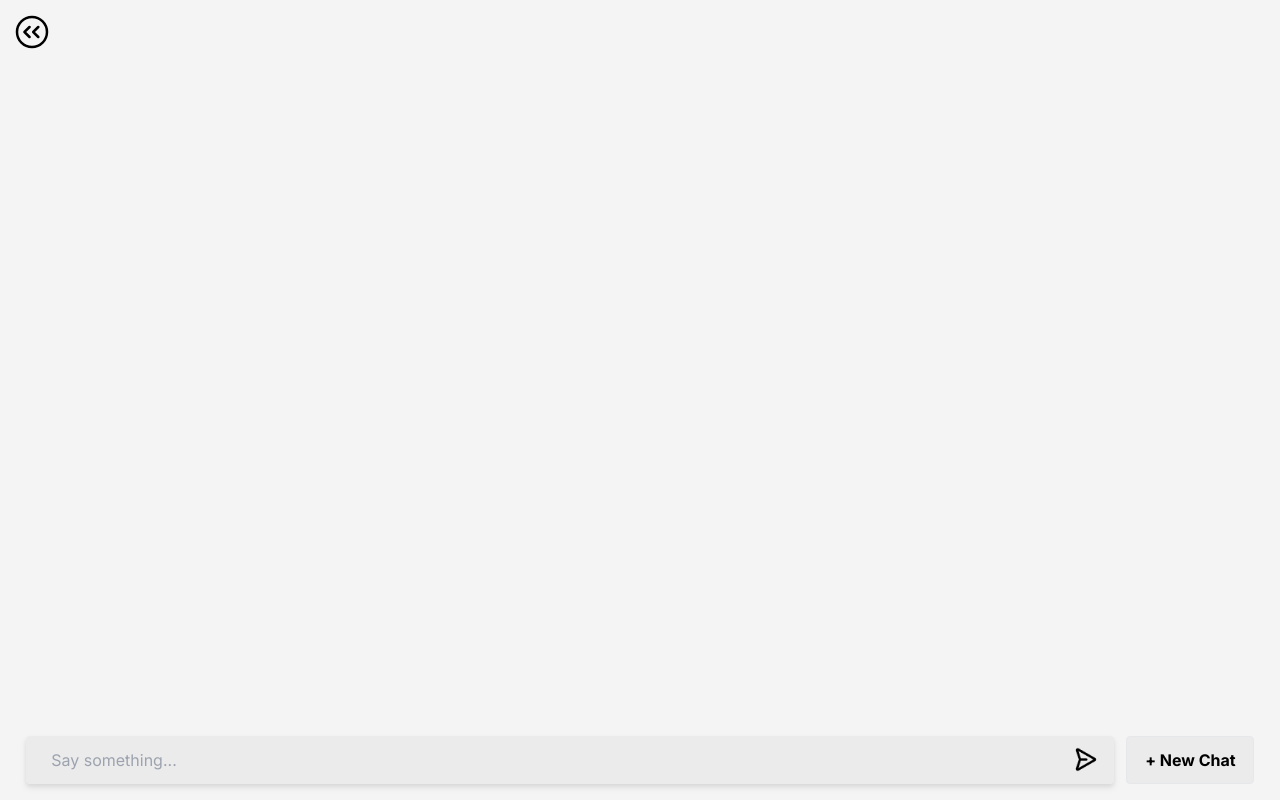
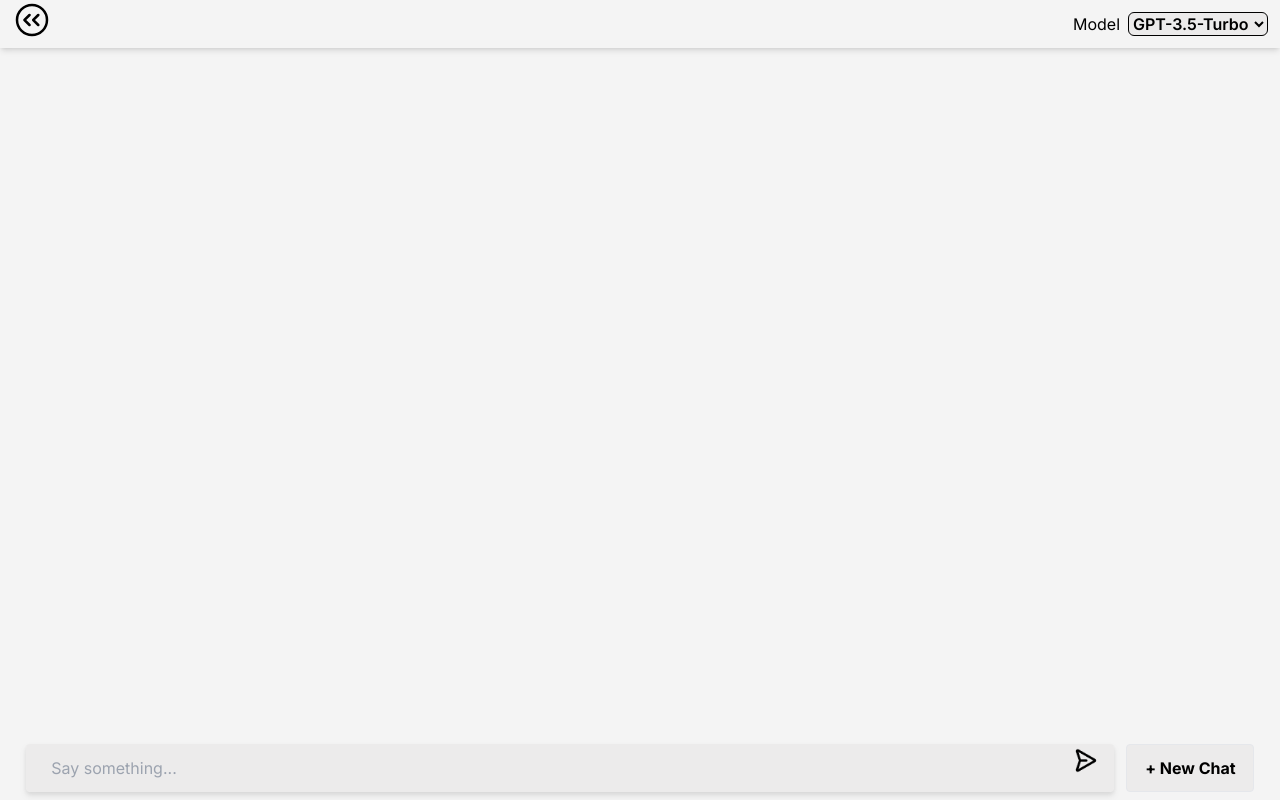
Before and after one commit to eyucherin/echo, a Next.js app: page /dash in a window 1280 px wide. Built offline with nearby package versions, Linux system fonts and the light colour scheme.

Commit message:
added openAssistant model

```diff
--- a/package.json
+++ b/package.json
@@ -9,11 +9,14 @@
     "lint": "next lint"
   },
   "dependencies": {
+    "@huggingface/inference": "^2.6.1",
     "ai": "^2.1.8",
     "autoprefixer": "10.4.14",
     "eslint": "8.43.0",
     "eslint-config-next": "13.4.7",
+    "i": "^0.3.7",
     "next": "13.4.7",
+    "npm": "^9.7.2",
     "openai-edge": "^1.1.0",
     "postcss": "8.4.24",
     "react": "18.2.0",
--- a/src/app/api/chat/chatBot.js
+++ /dev/null
@@ -1,29 +0,0 @@
-'use client'
-
-import { useChat } from 'ai/react';
-
-export default function ChatBot() {
-    const { messages, input, handleInputChange, handleSubmit } = useChat()
-
-    return (
-      <div className="flex flex-col w-full max-w-md py-24 mx-auto stretch">
-        {messages.length > 0
-          ? messages.map(m => (
-              <div key={m.id} className="whitespace-pre-wrap">
-                {m.role === 'user' ? 'User: ' : 'AI: '}
-                {m.content}
-              </div>
-            ))
-          : null}
-
-        <form onSubmit={handleSubmit}>
-          <input
-            className="fixed bottom-0 w-full max-w-md p-2 mb-8 border border-gray-300 rounded shadow-xl"
-            value={input}
-            placeholder="Say something..."
-            onChange={handleInputChange}
-          />
-        </form>
-      </div>
-    )
-}
--- a/src/app/api/chat/route.ts
+++ b/src/app/api/chat/route.ts
@@ -12,6 +12,8 @@ const apiConfig = new Configuration({
 const openai = new OpenAIApi(apiConfig)
 
 export async function POST(req: Request) {
+
+  console.log("USING THE OPENAI MODEL");
   // Extract the `messages` from the body of the request
   const { messages } = await req.json();
 
--- /dev/null
+++ b/src/app/api/chat2/route.ts
@@ -0,0 +1,43 @@
+import { HfInference } from '@huggingface/inference'
+import { HuggingFaceStream, StreamingTextResponse } from 'ai'
+
+const Hf = new HfInference(process.env.HUGGINGFACE_API_KEY)
+
+export const runtime = 'edge'
+
+function buildPrompt(
+  messages: { content: string; role: 'system' | 'user' | 'assistant' }[]
+) {
+  return (
+    messages
+      .map(({ content, role }) => {
+        if (role === 'user') {
+          return `<|prompter|>${content}<|endoftext|>`
+        } else {
+          return `<|assistant|>${content}<|endoftext|>`
+        }
+      })
+      .join('') + '<|assistant|>'
+  )
+}
+
+export async function POST(req: Request) {
+  console.log("USING THE OPENASSISTANT MODEL");
+  const { messages } = await req.json()
+  const response = await Hf.textGenerationStream({
+    model: 'OpenAssistant/oasst-sft-4-pythia-12b-epoch-3.5',
+    inputs: buildPrompt(messages),
+    parameters: {
+      max_new_tokens: 200,
+      // @ts-ignore (this is a valid parameter specifically in OpenAssistant models)
+      typical_p: 0.2,
+      repetition_penalty: 1,
+      truncate: 1000,
+      return_full_text: false
+    }
+  })
+
+  const stream = HuggingFaceStream(response)
+
+  return new StreamingTextResponse(stream)
+}
--- a/src/app/dash/page.js
+++ b/src/app/dash/page.js
@@ -2,19 +2,46 @@
 import {useChat } from 'ai/react';
 import EchoChat from '../components/echoChat.js';
 import UserChat from '../components/userChat.js';
-import { useEffect, useRef } from 'react';
+import { useEffect, useRef,useState } from 'react';
 import Link from 'next/link'
 
 export default function Page() {
-    const { messages, input, handleInputChange, handleSubmit } = useChat()
+
+   const getInitialState = () => {
+      const value = "GPT-3.5-Turbo";
+      return value;
+    };
+
+    const initialOption = {
+      api: '/api/chat',
+   };
+
+    const [value, setValue] = useState(getInitialState);
+    const [options, setOptions] = useState(initialOption);
+
+    const { messages, input, handleInputChange, handleSubmit,api } = useChat(options)
     const messageContainerRef = useRef(null);
+
+    const handleChange = (e) => {
+      console.log(e.target.value);
+      if (e.target.value === "GPT-3.5-Turbo") {
+        setOptions({
+          api: '/api/chat',
+        });
+      } else if (e.target.value === "Open Assistant") {
+        setOptions({
+          api: '/api/chat2',
+        });
+      };
+      setValue(e.target.value);
+    };
 
     useEffect(() => {
       scrollMessageContainerToBottom();
     }, [messages]);
 
     const clearMessage = () => {
-      window.location.reload(true); // Navigate to the root URL to reset the chat
+      window.location.reload(true);
     };
 
     const scrollMessageContainerToBottom = () => {
@@ -26,11 +53,22 @@ export default function Page() {
 
     return (
       <div className>
-        <Link href = "/">
-        <img className = " fixed ml-3 mt-3" src = "back-home.svg" width={40} height={15} alt = "people"></img>
-        </Link>
+        <div className = " flex justify-between h-[6vh] px-3  py-[0.5] shadow-md ">
+          <Link href = "/">
+          <img className = "" src = "back-home.svg" width={40} height={15} alt = "people"></img>
+          </Link>
 
-        <div ref={messageContainerRef} className = "h-[92vh] overflow-y-auto">
+          <div className = "h-[100%] flex justify-center items-center">
+            <div className = "mr-2">Model</div>
+            <select value={value} onChange={handleChange} className = "font-semibold bg-[#ECEBEB] rounded-md border border-black">
+              <option value="GPT-3.5-Turbo">GPT-3.5-Turbo</option>
+              <option value="Open Assistant">Open Assistant</option>
+              <option value="Compare">Compare</option>
+            </select>
+          </div>
+        </div>
+
+        <div ref={messageContainerRef} className = "h-[86vh] overflow-y-auto">
         {messages.length > 0
           ? messages.map(m => (
               <div key={m.id} className="whitespace-pre-wrap">
@@ -40,7 +78,7 @@ export default function Page() {
           : null}
         </div>
 
-        <div className = "flex">
+        <div className = "flex h-[6vh] my-2">
           <form onSubmit={handleSubmit} className = "ml-[2vw] mr-[1vw]">
             <input
             className = "w-[85vw] h-[6vh] bg-[#ECEBEB] pl-[2vw] rounded drop-shadow-md relative focus:outline-none"
@@ -49,7 +87,7 @@ export default function Page() {
               placeholder="Say something..."
               onChange={handleInputChange}
             />
-            <button className = "absolute right-[13vw] bottom-[3vh] px-4 py-1 ">
+            <button className = "absolute right-[13vw] bottom-[vh] px-4 py-1 ">
             <img src = "paper-plane-right-bold.png" width={25}/>
             </button>
           </form>
```
Also changed, not shown: 1 other file (tests, documents, lock files or other folders).
